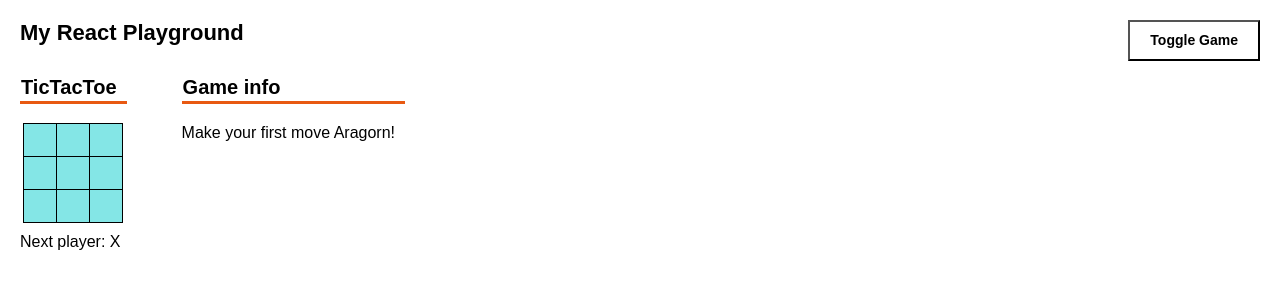
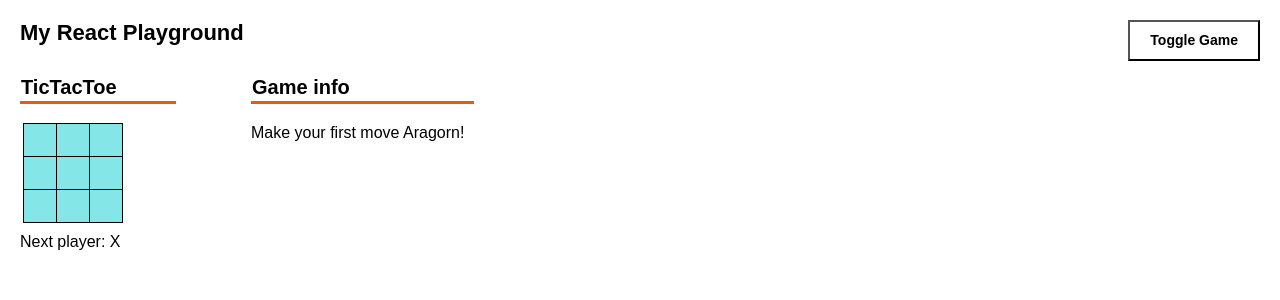
Before and after one commit to JosefineRutgerson/ReactPlayground, a React (Vite) app: page / in a window 1280 px wide. Shown: the top 300 px of the page. Built offline with nearby package versions, Linux system fonts and the light colour scheme.

Commit message:
Lite css fix

```diff
--- a/src/styles.css
+++ b/src/styles.css
@@ -178,6 +178,8 @@ button:hover {
 
 .game-board {
   margin-right: 40px;
+  padding-right: 20px;
+  min-width: 176px;
 }
 
 .board-container {
```
